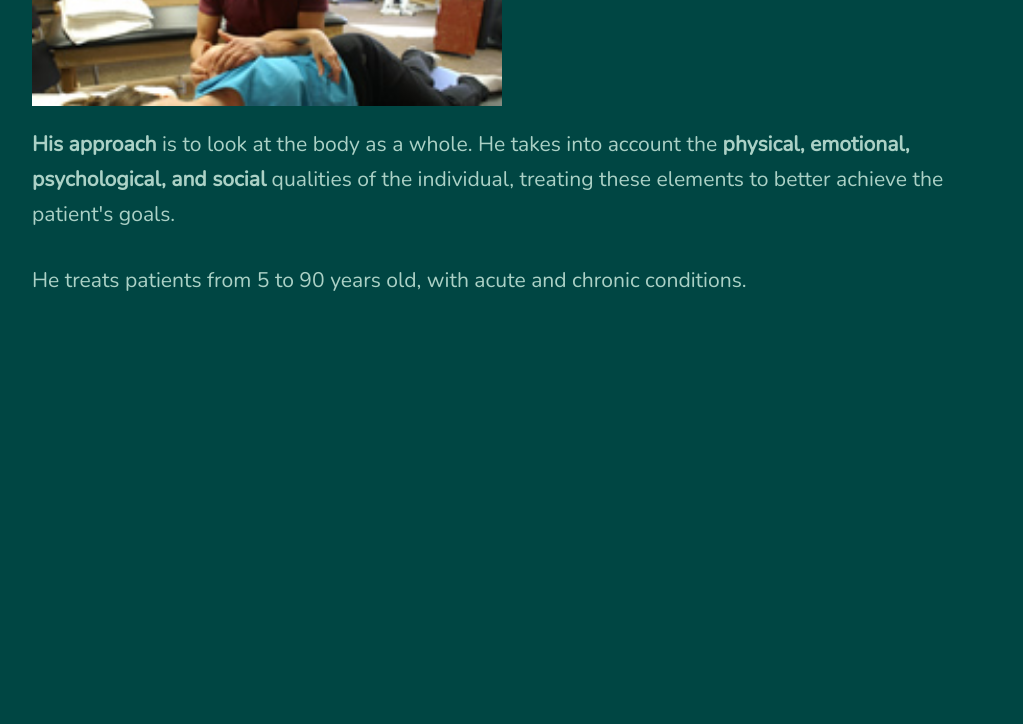
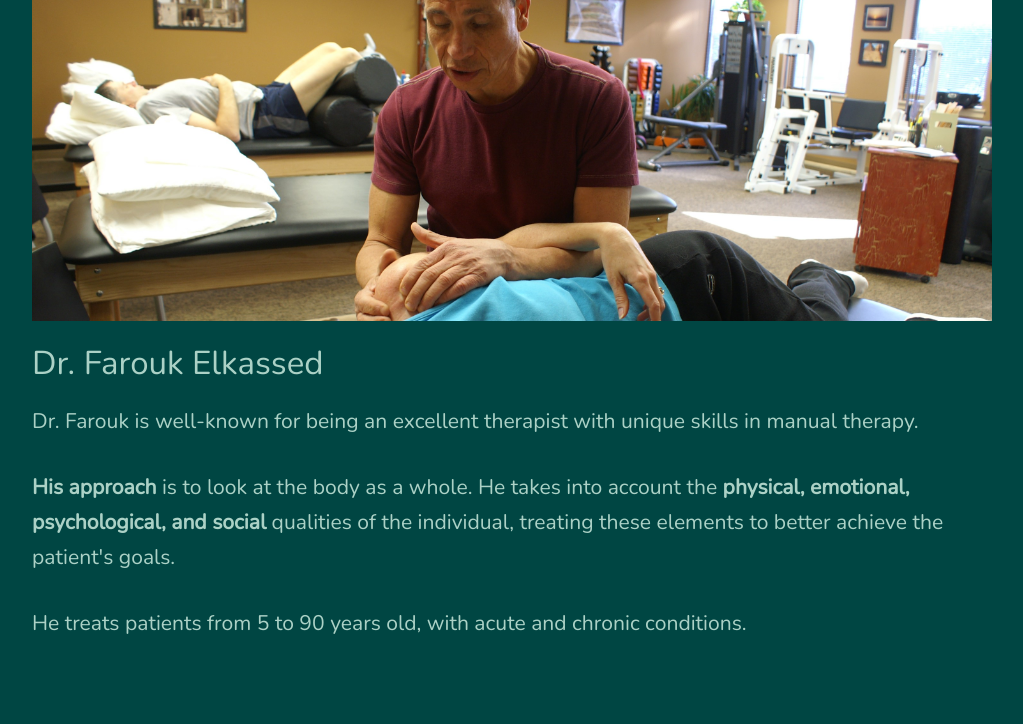
Before and after one commit to selkasse/access-pt-llc, a plain HTML site: page index.html in a window 1280 px wide. Shown: the part 375-1099 px from the top of the page, without its empty margins (128-1151 px from the left). Before the commit the page ends 927 px from the top, so only its background shows below. Drawn offline with nearby package versions, Linux system fonts and the light colour scheme.

Commit message:
add better resolution picture

```diff
--- a/index.html
+++ b/index.html
@@ -31,10 +31,7 @@
     <div class="container">
       <div class="doctor-home">
         <div id="doc-pic">
-          <img
-            src="images/manipulation.jpg"
-            alt="Dr. Farouk working on patient"
-          />
+          <img src="images/crop.jpg" alt="Dr. Farouk working on patient" />
         </div>
         <div id="dr-farouk">
           <strong>
--- a/scss/style.scss
+++ b/scss/style.scss
@@ -187,30 +187,30 @@ small,
     padding: ($headerHeight + 3rem + $offset) $containerPadding;
   }
 
-  .doctor-home {
-    display: flex;
-    justify-content: space-between;
-    align-items: flex-start;
-    text-align: left;
-  }
+  // .doctor-home {
+  //   display: flex;
+  //   justify-content: space-between;
+  //   align-items: center;
+  //   text-align: left;
+  // }
 
-  #dr-farouk {
-    align-self: flex-start;
-    margin-left: 20px;
-    width: 50%;
-  }
+  // #dr-farouk {
+  //   align-self: flex-start;
+  //   margin-left: 20px;
+  //   // width: 50%;
+  // }
 
-  #doc-pic {
-    width: 50%;
-    > img {
-      width: 100%;
-    }
-  }
+  // #doc-pic {
+  //   // width: 50%;
+  //   // > img {
+  //   //   width: 100%;
+  //   // }
+  // }
 
-  h4 {
-    margin-top: 0;
-    padding-top: 0;
-  }
+  // h4 {
+  //   margin-top: 0;
+  //   padding-top: 0;
+  // }
 }
 
 @media screen and (min-width: 1024px) {
```
Also changed, not shown: css/style.css, images/crop.jpg (added), 2 other files.
